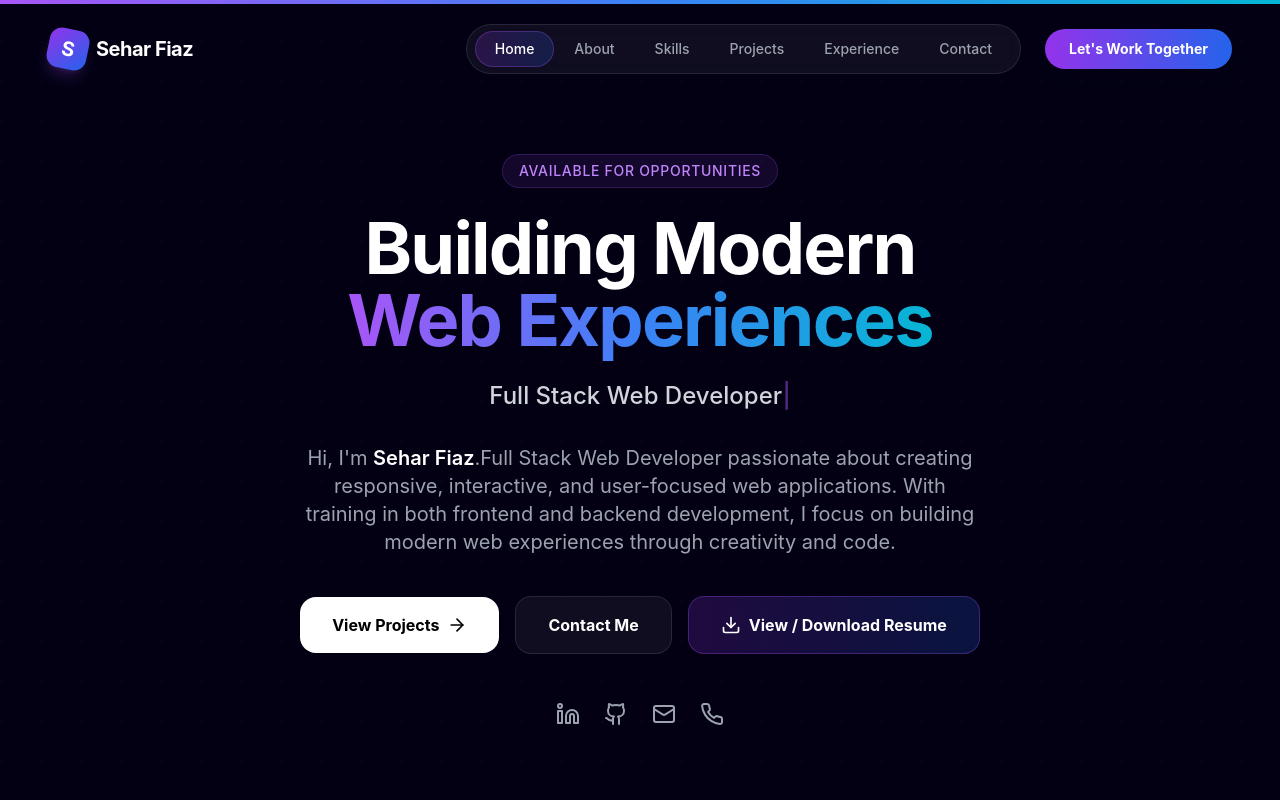
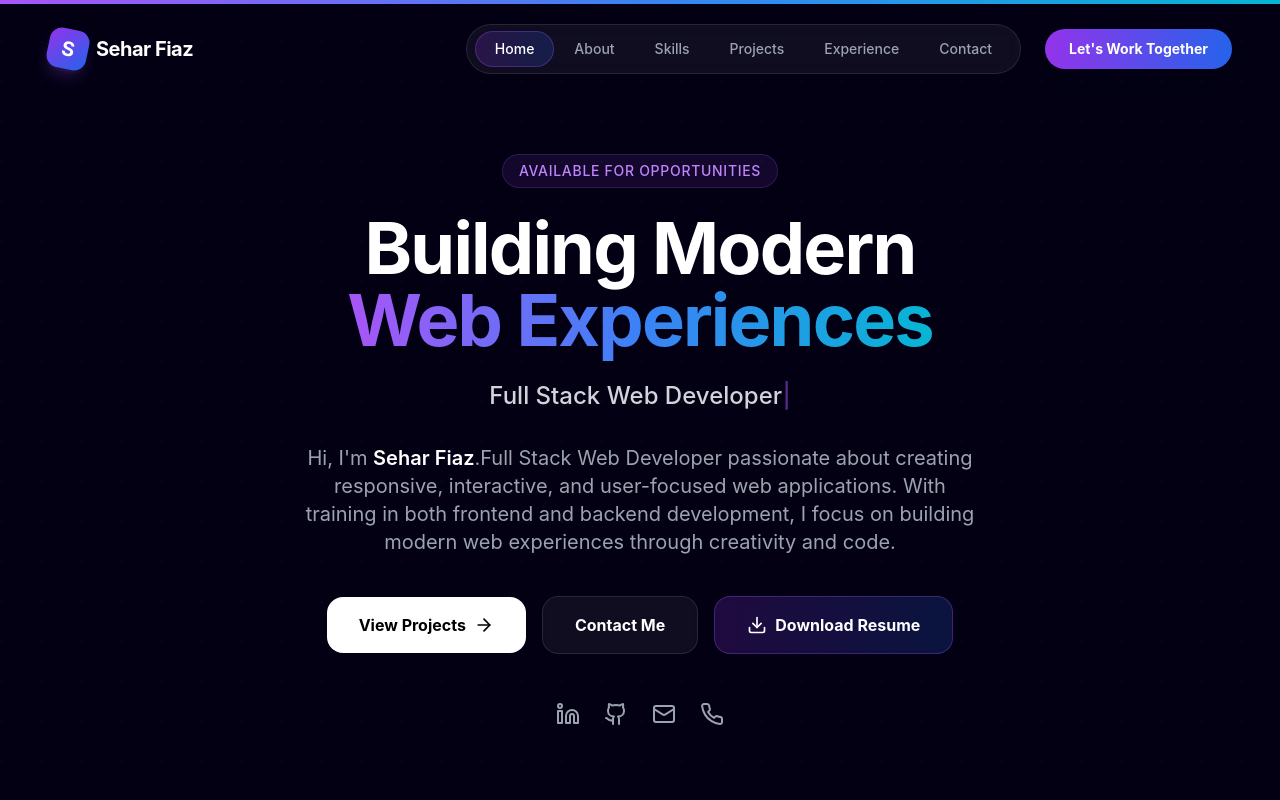
Before and after one commit to seharchattha226-creator/Portfolio, a React (Vite) app: page / in a window 1280 px wide. Shown: the top 800 px of the page. Built offline with nearby package versions, Linux system fonts and the light colour scheme.

Commit message:
Final resume button fix

```diff
--- a/src/components/Hero.jsx
+++ b/src/components/Hero.jsx
@@ -71,12 +71,13 @@ const Hero = () => {
               href="/Sehar-Fiaz-Resume.pdf"
               target="_blank"
               rel="noopener noreferrer"
+              download="Sehar-Fiaz-Resume.pdf"
               whileHover={{ scale: 1.05 }}
               whileTap={{ scale: 0.95 }}
               className="px-8 py-4 bg-gradient-to-r from-purple-600/20 to-blue-600/20 border border-purple-500/30 text-white font-bold rounded-2xl backdrop-blur-sm hover:from-purple-600/30 hover:to-blue-600/30 flex items-center gap-2 transition-all duration-300"
             >
               <Download size={20} />
-              View / Download Resume
+              Download Resume
             </motion.a>
           </div>
 
```
